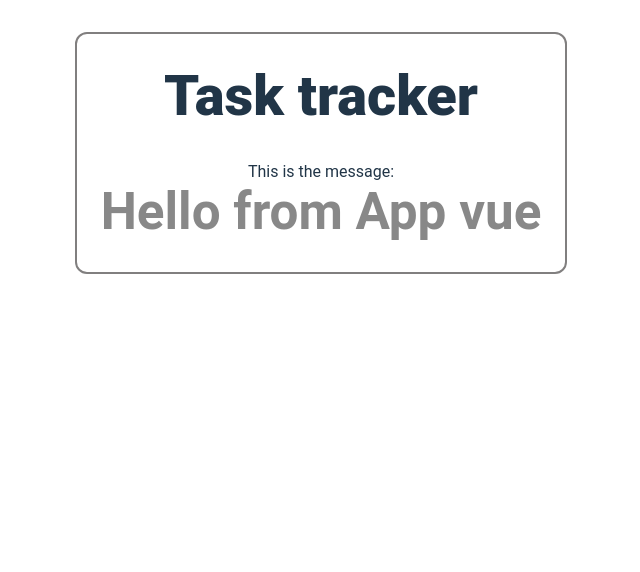
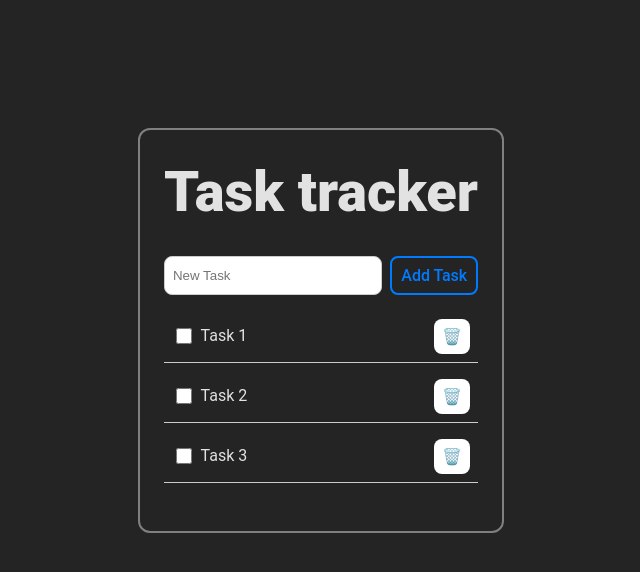
Before and after one commit to Robertron624/roadmap-task-tracker, a Vue app: page / in a window 1280 px wide. Shown: the top 572 px of the page, without its empty margins (319-959 px from the left). Built offline with nearby package versions, Linux system fonts and the light colour scheme.

Commit message:
adding basic functionality: see, add, remove and toggle completed state of the tasks

```diff
--- a/index.html
+++ b/index.html
@@ -4,7 +4,7 @@
     <meta charset="UTF-8" />
     <link rel="icon" type="image/svg+xml" href="/vite.svg" />
     <meta name="viewport" content="width=device-width, initial-scale=1.0" />
-    <title>Vite + Vue + TS</title>
+    <title>Task Tracker</title>
   </head>
   <body>
     <div id="app"></div>
--- a/src/App.vue
+++ b/src/App.vue
@@ -1,10 +1,21 @@
 <script setup lang="ts">
-import { ref } from 'vue'
+import { ref, onMounted } from 'vue'
 import TaskForm from './components/TaskForm.vue'
+import TaskList from './components/TaskList.vue'
 import { createId } from "./utils.ts"
 import { Task } from './types.ts'
 
+const defaultTasks: Task[] = [
+  { id: createId(12), title: 'Task 1', completed: false, createdAt: new Date(), priority: 'medium' },
+  { id: createId(12), title: 'Task 2', completed: false, createdAt: new Date(), priority: 'medium' },
+  { id: createId(12), title: 'Task 3', completed: false, createdAt: new Date(), priority: 'medium' },
+]
+
 const tasks = ref<Task[]>([])
+
+onMounted(() => {
+  tasks.value = [...defaultTasks]
+})
 
 const addTask = (title: string) => {
   const newTask: Task = {
@@ -16,6 +27,17 @@ const addTask = (title: string) => {
   }
   tasks.value.push(newTask)
 }
+
+const deleteTask = (taskId: string) => {
+  tasks.value = tasks.value.filter(task => task.id !== taskId)
+}
+
+const toggleTask = (taskId: string) => {
+  const task = tasks.value.find(task => task.id === taskId)
+  if (task) {
+    task.completed = !task.completed
+  }
+}
 </script>
 
 <template>
@@ -23,7 +45,8 @@ const addTask = (title: string) => {
     <h1 class="title">
       Task tracker
     </h1>
-    <TaskForm msg="Hello from App vue" />
+    <TaskForm @submit-task="addTask"/>
+    <TaskList :tasks="tasks" @delete-task="deleteTask" @toggle-task="toggleTask"/>
   </main>
 </template>
 
--- a/src/components/TaskForm.vue
+++ b/src/components/TaskForm.vue
@@ -1,21 +1,47 @@
 <script setup lang="ts">
 import { ref } from 'vue'
 
-defineProps<{ msg: string }>()
+const emit = defineEmits<(event: 'submit-task', title: string) => void>()
 
-const count = ref(0)
+const title = ref('')
+
+const handleSubmit = () => {
+  if (!title.value.trim()) return
+  emit('submit-task', title.value)
+  title.value = ''
+}
 </script>
 
 <template>
-  <p>
-    This is the message:
-  </p>
-  <h1 class="message">{{ msg }}</h1>
-
+  <form @submit.prevent="handleSubmit">
+    <input v-model="title" type="text" placeholder="New Task" />
+    <button type="submit">Add Task</button>
+  </form>
 </template>
 
 <style scoped>
-.message {
-  color: #888;
+form {
+  display: flex;
+  gap: .5rem;
+}
+input {
+  padding: 8px;
+  border: 1px solid #ccc;
+  border-radius: .5rem;
+  width: 70%;
+}
+button {
+  padding: 8px;
+  border: 2px solid #007bff;
+  background-color: transparent;
+  color: #007bff;
+  border-radius: .5rem;
+  cursor: pointer;
+  width: 30%;
+}
+
+button:hover {
+  background-color: #007bff;
+  color: #fff;
 }
 </style>
--- /dev/null
+++ b/src/components/TaskList.vue
@@ -0,0 +1,74 @@
+<script setup lang="ts">
+import { defineProps, defineEmits } from 'vue'
+import { Task } from '../types.ts'
+
+defineProps<{ tasks: Task[] }>()
+const emit = defineEmits(['delete-task', 'toggle-task'])
+</script>
+
+<template>
+    <ul class="task-list">
+        <li v-for="task in tasks" :key="task.id" class="task-item">
+            <div class="left">
+                <input type="checkbox" :checked="task.completed" @change="emit('toggle-task', task.id)">
+                <span :class="{ completed: task.completed }">{{ task.title }}</span>
+            </div>
+            <button class="delete-btn" @click="emit('delete-task', task.id)">
+                <span class="sr-only">
+                    Delete this task
+                </span>
+                🗑️
+            </button>
+        </li>
+    </ul>
+</template>
+
+<style scoped>
+.task-list {
+    list-style: none;
+    padding: 0;
+    margin-top: 1rem;
+    display: flex;
+    flex-direction: column;
+    gap: 0.5rem;
+}
+
+.task-item {
+    padding: 0.5rem;
+    border-bottom: 1px solid #ccc;
+    display: flex;
+    justify-content: space-between;
+}
+
+.task-item .left {
+    display: flex;
+    gap: .35rem;
+    align-items: center;
+}
+
+.task-item .left input {
+    width: 1rem;
+    height: 1rem;
+    cursor: pointer;
+}
+
+.task-item .completed {
+    text-decoration: line-through;
+    color: #777;
+}
+
+.delete-btn {
+    background: transparent;
+    border: none;
+    cursor: pointer;
+    font-size: 1rem;
+    color: rgb(184, 24, 24);
+    background-color: #fff;
+    padding: .5rem .5rem;
+}
+
+.delete-btn:hover {
+    color: white;
+    background-color: rgb(184, 24, 24);
+}
+</style>
--- a/src/style.css
+++ b/src/style.css
@@ -40,14 +40,12 @@ p, h1, h2, h3, h4, h5, h6 {
 
 button {
   border-radius: 8px;
-  border: 1px solid transparent;
   padding: 0.6em 1.2em;
   font-size: 1em;
   font-weight: 500;
   font-family: inherit;
-  background-color: #1a1a1a;
   cursor: pointer;
-  transition: border-color 0.25s;
+  transition: all .3s ease-in-out;
 }
 button:hover {
   border-color: #646cff;
@@ -60,19 +58,18 @@ button:focus-visible {
 #app {
   max-width: 1280px;
   margin: 0 auto;
-  padding: 2rem;
+  padding: 8rem 2rem;
   text-align: center;
 }
 
-@media (prefers-color-scheme: light) {
-  :root {
-    color: #213547;
-    background-color: #ffffff;
-  }
-  a:hover {
-    color: #747bff;
-  }
-  button {
-    background-color: #f9f9f9;
-  }
+.sr-only {
+  position: absolute;
+  width: 1px;
+  height: 1px;
+  padding: 0;
+  margin: -1px;
+  overflow: hidden;
+  clip: rect(0, 0, 0, 0);
+  white-space: nowrap;
+  border: 0;
 }
```
